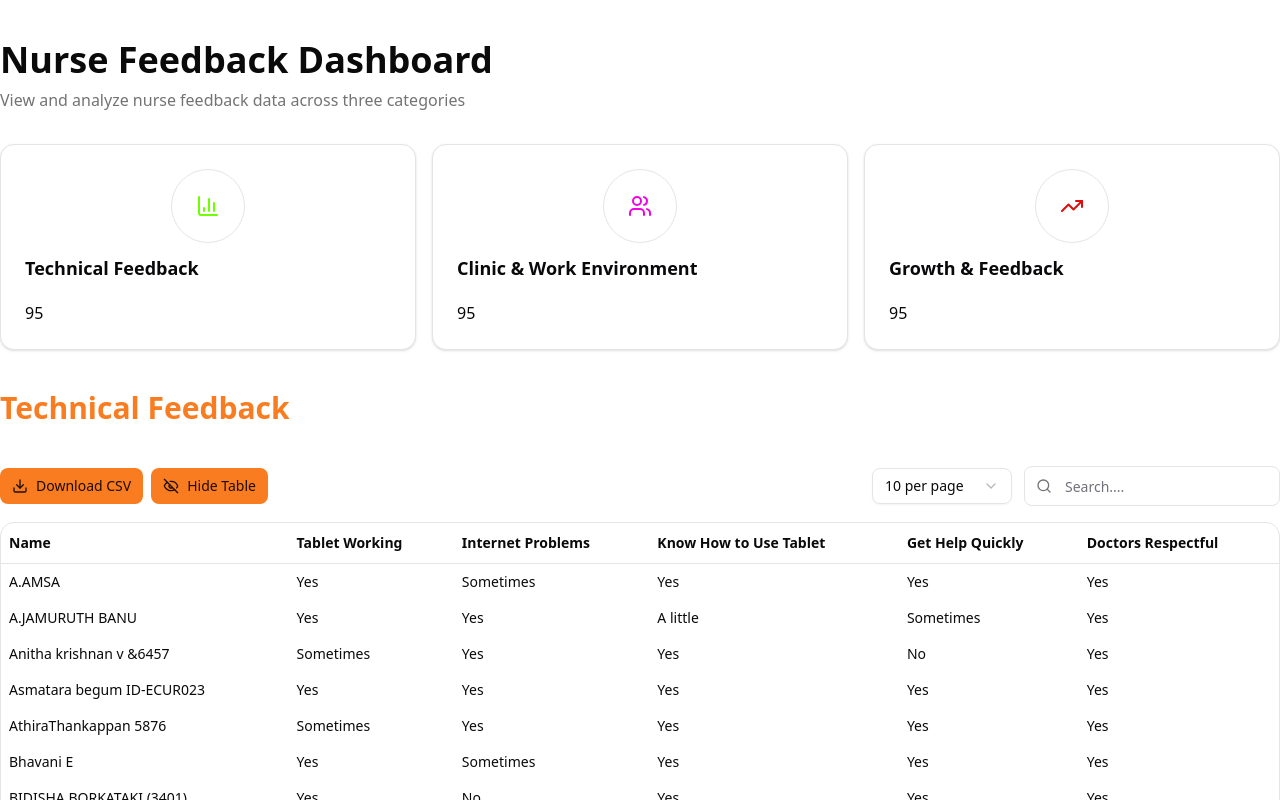
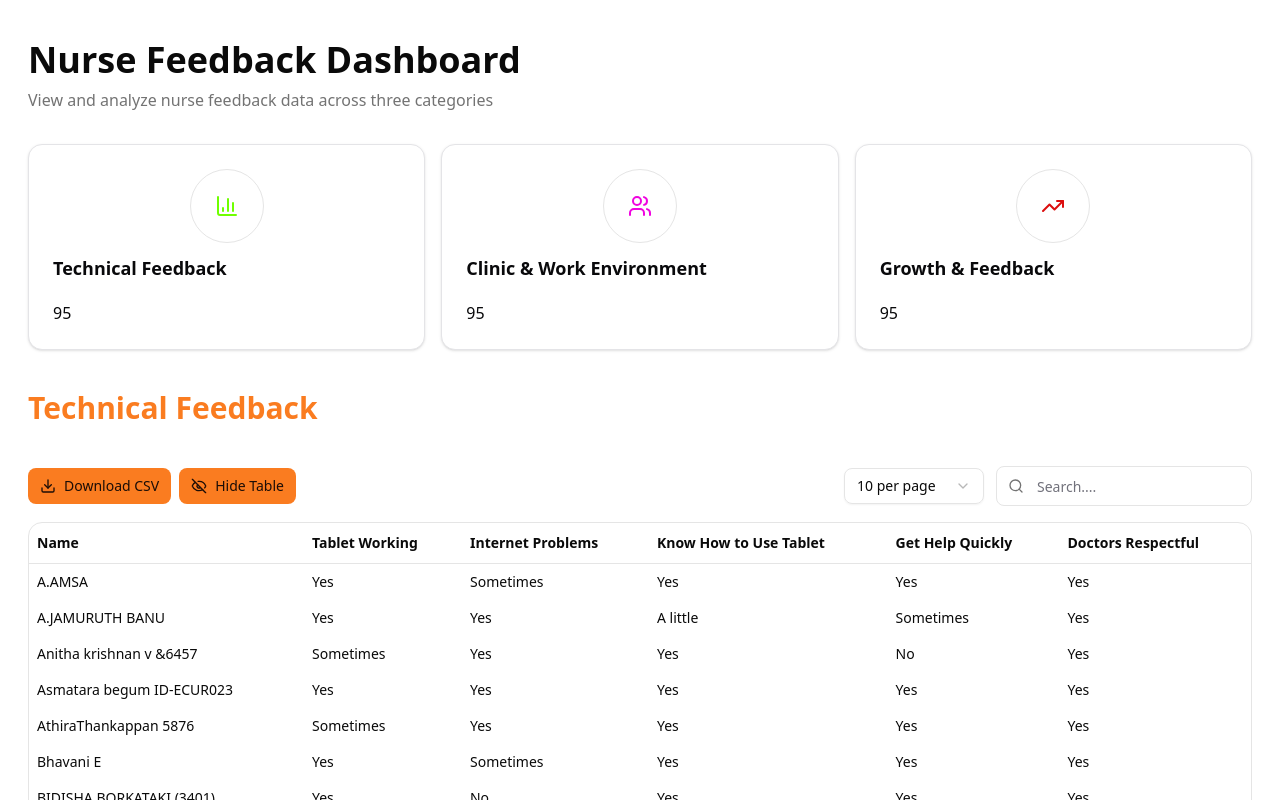
Before and after one commit to Manish50518/Nurse-Feedback, a Next.js app: page / in a window 1280 px wide. Shown: the top 800 px of the page. Built offline with nearby package versions, Linux system fonts and the light colour scheme.

Commit message:
third pushhhh

```diff
--- a/app/page.tsx
+++ b/app/page.tsx
@@ -16,7 +16,7 @@ export default function Page() {
   }, [initializeFromCSV]);
 
   return (
-    <main className="container mx-auto py-10">
+    <main className="container mx-auto py-10 px-7">
       <div className="space-y-8">
         <div>
           <h1 className="text-4xl font-bold mb-2">Nurse Feedback Dashboard</h1>
```
